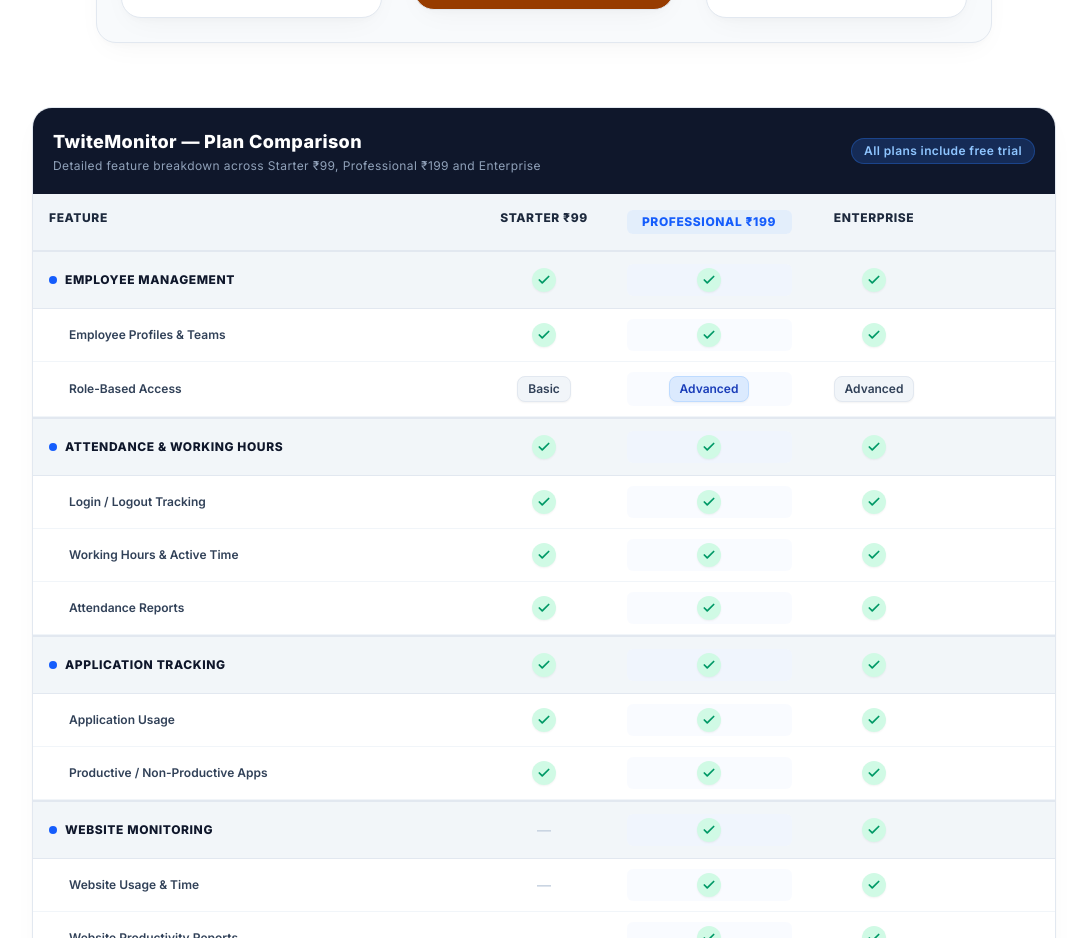
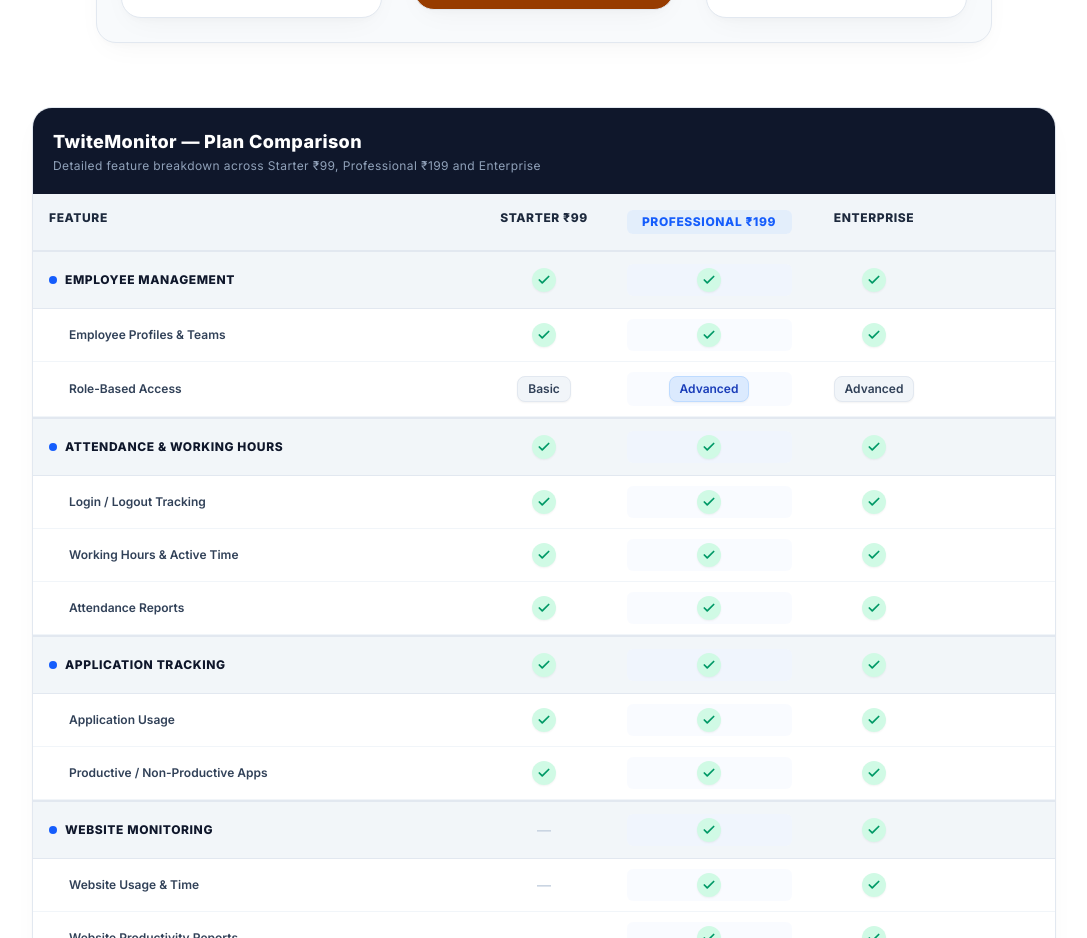
Before and after one commit to Rihashajeyaraj/twitemonitor, a React (Vite) app: page / in a window 1280 px wide. Shown: the part 5880-6818 px from the top of the page, without its empty margins (96-1183 px from the left). Built offline with nearby package versions, Linux system fonts and the light colour scheme.

Commit message:
Remove trial tag badge from Plan Comparison table and clean up remaining 14-day trial references

```diff
--- a/src/components/CTASection.jsx
+++ b/src/components/CTASection.jsx
@@ -35,7 +35,7 @@
                 onClick={onOpenTrial}
                 className="w-full sm:w-auto px-8 py-4 rounded-2xl gradient-bg-primary text-white font-extrabold text-base shadow-xl shadow-blue-600/30 hover:scale-[1.02] active:scale-95 transition flex items-center justify-center gap-2"
               >
-                <span>Start 14-Day Free Trial</span>
+                <span>Start Free Trial</span>
                 <ArrowRight className="w-5 h-5" />
               </button>
 
@@ -48,7 +48,7 @@
             </div>
 
             <div className="pt-6 flex flex-wrap items-center justify-center gap-6 text-xs text-slate-300 font-medium">
-              <span className="flex items-center gap-1.5"><CheckCircle2 className="w-4 h-4 text-emerald-400" /> 14-Day Free Trial</span>
+              <span className="flex items-center gap-1.5"><CheckCircle2 className="w-4 h-4 text-emerald-400" /> Free Trial Available</span>
               <span className="flex items-center gap-1.5"><CheckCircle2 className="w-4 h-4 text-emerald-400" /> No Credit Card Required</span>
               <span className="flex items-center gap-1.5"><CheckCircle2 className="w-4 h-4 text-emerald-400" /> 3-Minute Agent Setup</span>
             </div>
--- a/src/components/CtaBanner.jsx
+++ b/src/components/CtaBanner.jsx
@@ -32,7 +32,7 @@
                 onClick={onOpenTrial}
                 className="w-full sm:w-auto px-8 py-4 rounded-2xl bg-gradient-to-r from-blue-500 via-indigo-500 to-fuchsia-500 text-white font-extrabold text-base shadow-xl shadow-indigo-500/30 hover:scale-[1.03] transition flex items-center justify-center gap-2"
               >
-                <span>Start 14-Day Free Trial</span>
+                <span>Start Free Trial</span>
                 <ArrowRight className="w-5 h-5" />
               </button>
 
--- a/src/components/PlanComparison.jsx
+++ b/src/components/PlanComparison.jsx
@@ -325,7 +325,7 @@
           <div className="p-6 bg-gray-900/80 border-t border-gray-800 flex flex-col sm:flex-row items-center justify-between gap-4 text-xs">
             <div className="flex items-center gap-2 text-gray-300">
               <ShieldCheck className="w-4 h-4 text-emerald-400" />
-              <span>All plans include a free trial. No credit card required.</span>
+              <span>No credit card required.</span>
             </div>
 
             <div className="flex items-center gap-3">
--- a/src/pages/HomePage.jsx
+++ b/src/pages/HomePage.jsx
@@ -635,9 +635,6 @@
                 <span className="text-lg font-extrabold">TwiteMonitor — Plan Comparison</span>
                 <p className="text-xs text-slate-400 font-normal mt-0.5">Detailed feature breakdown across Starter ₹99, Professional ₹199 and Enterprise</p>
               </div>
-              <span className="px-3 py-1 rounded-full bg-blue-500/20 text-blue-300 border border-blue-500/30 text-xs font-semibold">
-                All plans include free trial
-              </span>
             </div>
 
             <div className="p-4 bg-slate-100 border-b border-slate-200 grid grid-cols-12 font-extrabold text-xs text-slate-800 uppercase tracking-wider">
--- a/src/pages/PricingPage.jsx
+++ b/src/pages/PricingPage.jsx
@@ -280,9 +280,6 @@
               <span className="text-lg font-extrabold">TwiteMonitor — Plan Comparison</span>
               <p className="text-xs text-slate-400 font-normal mt-0.5">Detailed feature breakdown across Starter ₹99, Professional ₹199 and Enterprise</p>
             </div>
-            <span className="px-3 py-1 rounded-full bg-blue-500/20 text-blue-300 border border-blue-500/30 text-xs font-semibold">
-              All plans include free trial
-            </span>
           </div>
 
           <div className="p-4 bg-slate-100 border-b border-slate-200 grid grid-cols-12 font-extrabold text-xs text-slate-800 uppercase tracking-wider">
```
